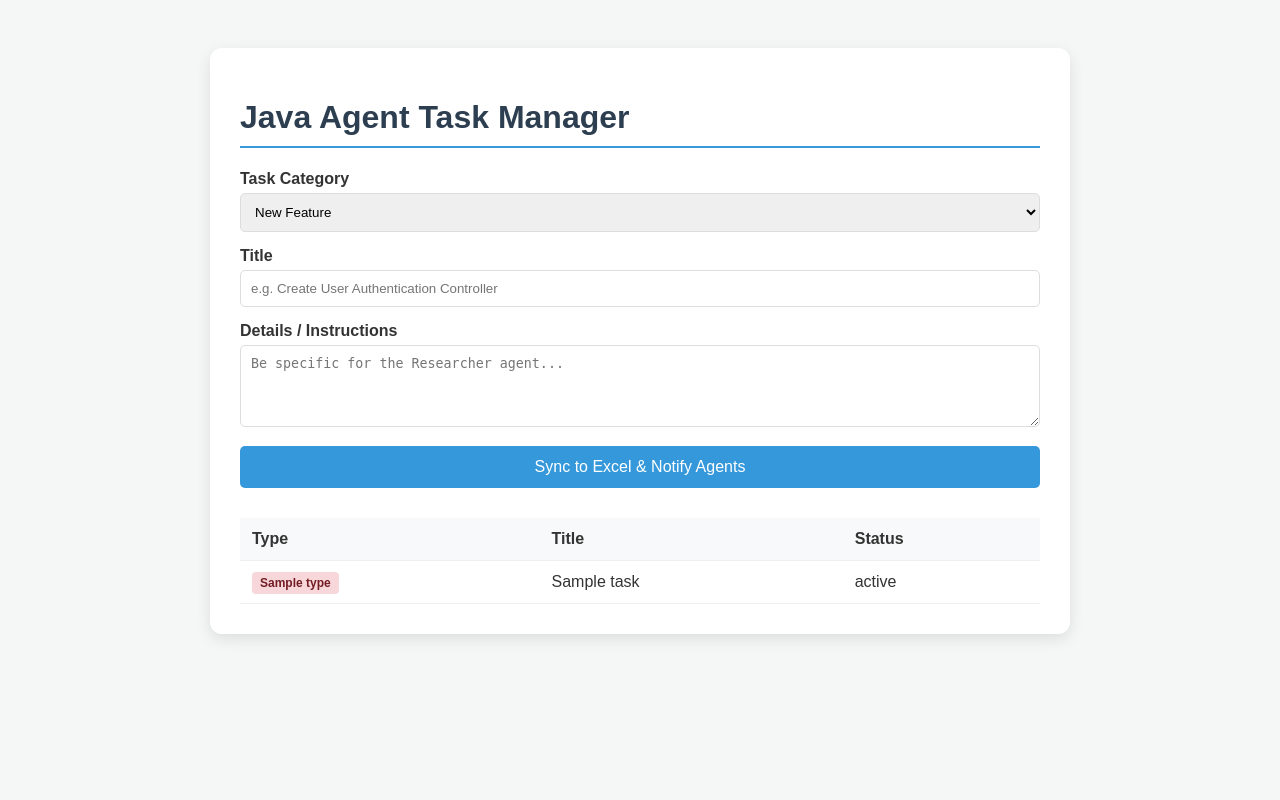
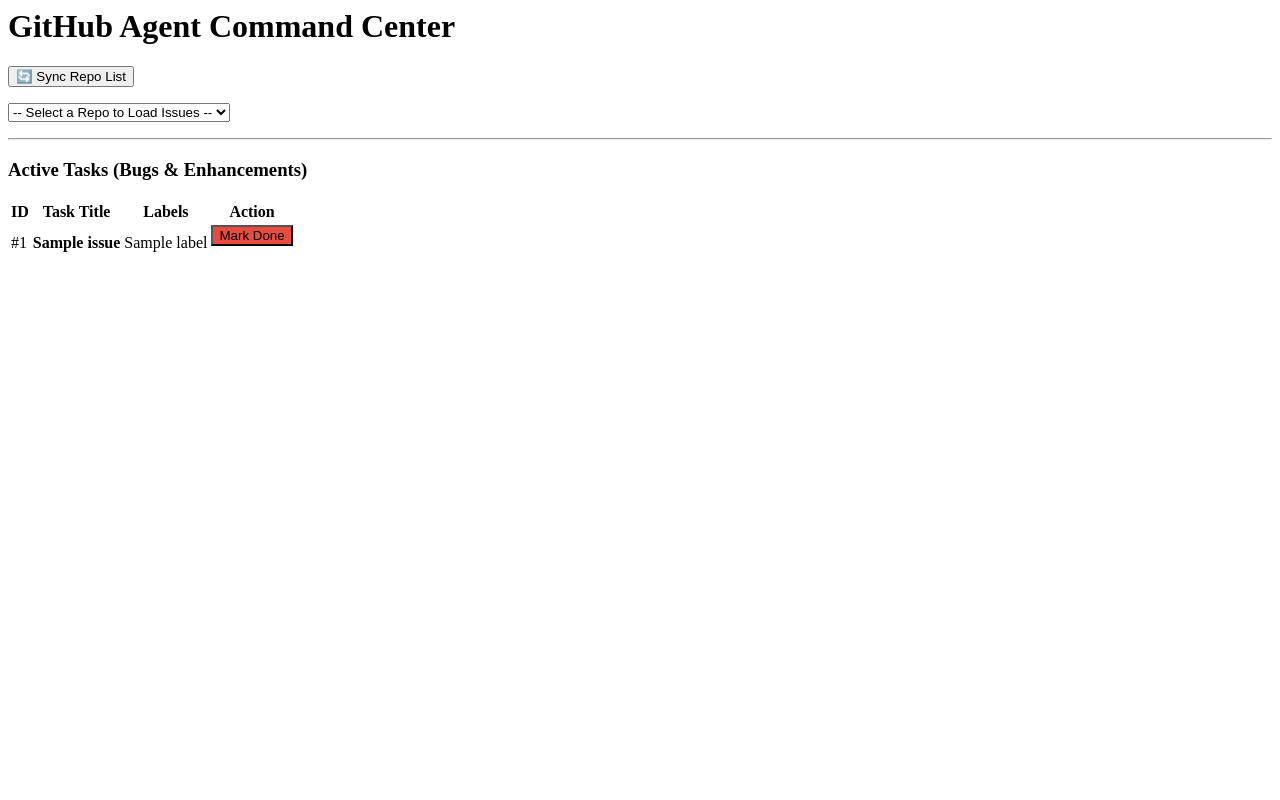
Before and after one commit to LarziniHoudini/ai_dev_team, a Flask app: template web_ui/templates/index.html in a window 1280 px wide. Run offline with Flask 3, Linux system fonts and the light colour scheme; the template is opened without the code that fills it: most values are stand-ins (such as "Sample title", 1, 10 or a date in 2020).

Commit message:
change to app.py and index.html

```diff
--- a/web_ui/app.py
+++ b/web_ui/app.py
@@ -1,85 +1,76 @@
 from flask import Flask, render_template, request, redirect
-import pandas as pd
+from github import Github
 import os
 
 app = Flask(__name__)
-EXCEL_FILE = 'tasks_backlog.xlsx'
 
-def initialize_excel():
-    """Creates the excel file with correct sheets if it doesn't exist."""
-    if not os.path.exists(EXCEL_FILE):
-        with pd.ExcelWriter(EXCEL_FILE, engine='openpyxl') as writer:
-            pd.DataFrame(columns=['Title', 'Description', 'Status']).to_excel(writer, sheet_name='Features', index=False)
-            pd.DataFrame(columns=['Title', 'Description', 'Status']).to_excel(writer, sheet_name='Bugs', index=False)
-        print(f"Created new database: {EXCEL_FILE}")
+# --- CONFIG ---
+GITHUB_TOKEN = "YOUR_GITHUB_TOKEN_HERE"
+g = Github(GITHUB_TOKEN)
 
-def get_all_tasks():
-    """Reads all sheets and returns a combined list for the UI."""
-    initialize_excel()
-    try:
-        with pd.ExcelFile(EXCEL_FILE) as xls:
-            f_df = pd.read_excel(xls, sheet_name='Features')
-            b_df = pd.read_excel(xls, sheet_name='Bugs')
-
-        # Add a helper 'type' key so the HTML knows which CSS class to use
-        features = f_df.to_dict('records')
-        for item in features: item['type'] = 'Features'
-
-        bugs = b_df.to_dict('records')
-        for item in bugs: item['type'] = 'Bugs'
-
-        return features + bugs
-    except Exception as e:
-        print(f"Error reading Excel: {e}")
-        return []
+# Temporary memory to store fetched data
+current_repo_name = None
+repo_list = []
+issue_list = []
 
 @app.route('/')
 def index():
-    tasks = get_all_tasks()
-    return render_template('index.html', tasks=tasks)
+    return render_template('index.html',
+                           repos=repo_list,
+                           issues=issue_list,
+                           selected_repo=current_repo_name)
 
-@app.route('/add', methods=['POST'])
-def add():
-    category = request.form.get('category') # 'Features' or 'Bugs'
-    title = request.form.get('title')
-    description = request.form.get('description')
+@app.route('/refresh_repos', methods=['POST'])
+def refresh_repos():
+    global repo_list
+    repo_list = [repo.full_name for repo in g.get_user().get_repos()]
+    repo_list.sort()
+    return redirect('/')
 
-    try:
-        # 1. Load everything into memory to avoid partial overwrites
-        with pd.ExcelFile(EXCEL_FILE) as xls:
-            features_df = pd.read_excel(xls, 'Features')
-            bugs_df = pd.read_excel(xls, 'Bugs')
+@app.route('/fetch_issues', methods=['POST'])
+def fetch_issues():
+    global issue_list, current_repo_name
+    repo_full_name = request.form.get('repository')
+    current_repo_name = repo_full_name
 
-        # 2. Create the new task entry
-        new_row = pd.DataFrame([{
-            'Title': title,
-            'Description': description,
-            'Status': 'Pending'
-        }])
+    repo = g.get_repo(repo_full_name)
+    # Fetch open issues
+    raw_issues = repo.get_issues(state='open')
 
-        # 3. Update the specific dataframe
-        if category == 'Features':
-            features_df = pd.concat([features_df, new_row], ignore_index=True)
-        else:
-            bugs_df = pd.concat([bugs_df, new_row], ignore_index=True)
+    issue_list = []
+    for i in raw_issues:
+        # Filter for specifically 'bug' or 'enhancement'
+        labels = [l.name.lower() for l in i.labels]
+        if 'bug' in labels or 'enhancement' in labels:
+            issue_list.append({
+                'id': i.number,
+                'title': i.title,
+                'body': i.body,
+                'labels': labels,
+                'url': i.html_url
+            })
+    return redirect('/')
 
-        # 4. Save the entire workbook back to disk
-        with pd.ExcelWriter(EXCEL_FILE, engine='openpyxl') as writer:
-            features_df.to_excel(writer, sheet_name='Features', index=False)
-            bugs_df.to_excel(writer, sheet_name='Bugs', index=False)
+@app.route('/close_issue/<int:issue_id>', methods=['POST'])
+def close_issue(issue_id):
+    if current_repo_name:
+        repo = g.get_repo(current_repo_name)
+        issue = repo.get_issue(number=issue_id)
+        issue.edit(state='closed')
+        # Refresh the local list after closing
+        return fetch_issues_logic(current_repo_name)
+    return redirect('/')
 
-        print(f"Successfully added {category}: {title}")
-
-    except PermissionError:
-        print("ERROR: Could not save! Please close 'tasks_backlog.xlsx' in Excel first.")
-    except Exception as e:
-        print(f"An unexpected error occurred: {e}")
-
+def fetch_issues_logic(repo_name):
+    # Helper to refresh list internally
+    global issue_list
+    repo = g.get_repo(repo_name)
+    raw_issues = repo.get_issues(state='open')
+    issue_list = [{
+        'id': i.number, 'title': i.title, 'body': i.body,
+        'labels': [l.name for l in i.labels]
+    } for i in raw_issues if any(l.name.lower() in ['bug', 'enhancement'] for l in i.labels)]
     return redirect('/')
 
 if __name__ == '__main__':
-    initialize_excel()
-    print("\n" + "="*30)
-    print("WEB UI: http://127.0.0.1:5000")
-    print("="*30 + "\n")
     app.run(debug=True)
--- a/web_ui/templates/index.html
+++ b/web_ui/templates/index.html
@@ -1,66 +1,48 @@
+<div class="container">
+    <h1>GitHub Agent Command Center</h1>
 
-<!DOCTYPE html>
-<html lang="en">
-<head>
-    <meta charset="UTF-8">
-    <title>Agentic Dev Panel</title>
-    <style>
-        body { font-family: sans-serif; background: #f4f7f6; padding: 40px; color: #333; }
-        .container { max-width: 800px; margin: auto; background: white; padding: 30px; border-radius: 12px; box-shadow: 0 5px 15px rgba(0,0,0,0.1); }
-        h1 { color: #2c3e50; border-bottom: 2px solid #3498db; padding-bottom: 10px; }
-        .form-group { margin-bottom: 15px; }
-        label { display: block; margin-bottom: 5px; font-weight: bold; }
-        input, select, textarea { width: 100%; padding: 10px; border: 1px solid #ddd; border-radius: 5px; box-sizing: border-box; }
-        button { background: #3498db; color: white; border: none; padding: 12px 20px; border-radius: 5px; cursor: pointer; font-size: 16px; width: 100%; }
-        button:hover { background: #2980b9; }
-        table { width: 100%; border-collapse: collapse; margin-top: 30px; }
-        th, td { padding: 12px; border-bottom: 1px solid #eee; text-align: left; }
-        th { background: #f8f9fa; }
-        .type-badge { padding: 4px 8px; border-radius: 4px; font-size: 12px; font-weight: bold; }
-        .feature { background: #d4edda; color: #155724; }
-        .bug { background: #f8d7da; color: #721c24; }
-    </style>
-</head>
-<body>
-    <div class="container">
-        <h1>Java Agent Task Manager</h1>
-        <form action="/add" method="POST">
-            <div class="form-group">
-                <label>Task Category</label>
-                <select name="category">
-                    <option value="Features">New Feature</option>
-                    <option value="Bugs">Bug Report</option>
-                </select>
-            </div>
-            <div class="form-group">
-                <label>Title</label>
-                <input type="text" name="title" placeholder="e.g. Create User Authentication Controller" required>
-            </div>
-            <div class="form-group">
-                <label>Details / Instructions</label>
-                <textarea name="description" rows="4" placeholder="Be specific for the Researcher agent..." required></textarea>
-            </div>
-            <button type="submit">Sync to Excel & Notify Agents</button>
+    <form action="/refresh_repos" method="POST">
+        <button type="submit" class="btn btn-refresh">🔄 Sync Repo List</button>
     </form>
 
+    <form action="/fetch_issues" method="POST" style="margin-top: 10px;">
+        <select name="repository" onchange="this.form.submit()">
+            <option>-- Select a Repo to Load Issues --</option>
+            {% for repo in repos %}
+            <option value="{{ repo }}" {{ 'selected' if repo == selected_repo }}>{{ repo }}</option>
+            {% endfor %}
+        </select>
+    </form>
+
+    <hr>
+
+    <h3>Active Tasks (Bugs & Enhancements)</h3>
     <table>
         <thead>
             <tr>
-                    <th>Type</th>
-                    <th>Title</th>
-                    <th>Status</th>
+                <th>ID</th>
+                <th>Task Title</th>
+                <th>Labels</th>
+                <th>Action</th>
             </tr>
         </thead>
         <tbody>
-                {% for task in tasks %}
+            {% for issue in issues %}
             <tr>
-                    <td><span class="type-badge {{ 'feature' if task.type == 'Features' else 'bug' }}">{{ task.type }}</span></td>
-                    <td>{{ task.Title }}</td>
-                    <td>{{ task.Status }}</td>
+                <td>#{{ issue.id }}</td>
+                <td><strong>{{ issue.title }}</strong></td>
+                <td>
+                    {% for label in issue.labels %}
+                    <span class="badge">{{ label }}</span>
+                    {% endfor %}
+                </td>
+                <td>
+                    <form action="/close_issue/{{ issue.id }}" method="POST">
+                        <button type="submit" class="btn" style="background:#e74c3c;">Mark Done</button>
+                    </form>
+                </td>
             </tr>
             {% endfor %}
         </tbody>
     </table>
 </div>
-</body>
-</html>
```
Lines whose indentation alone changed are shown as unchanged.
